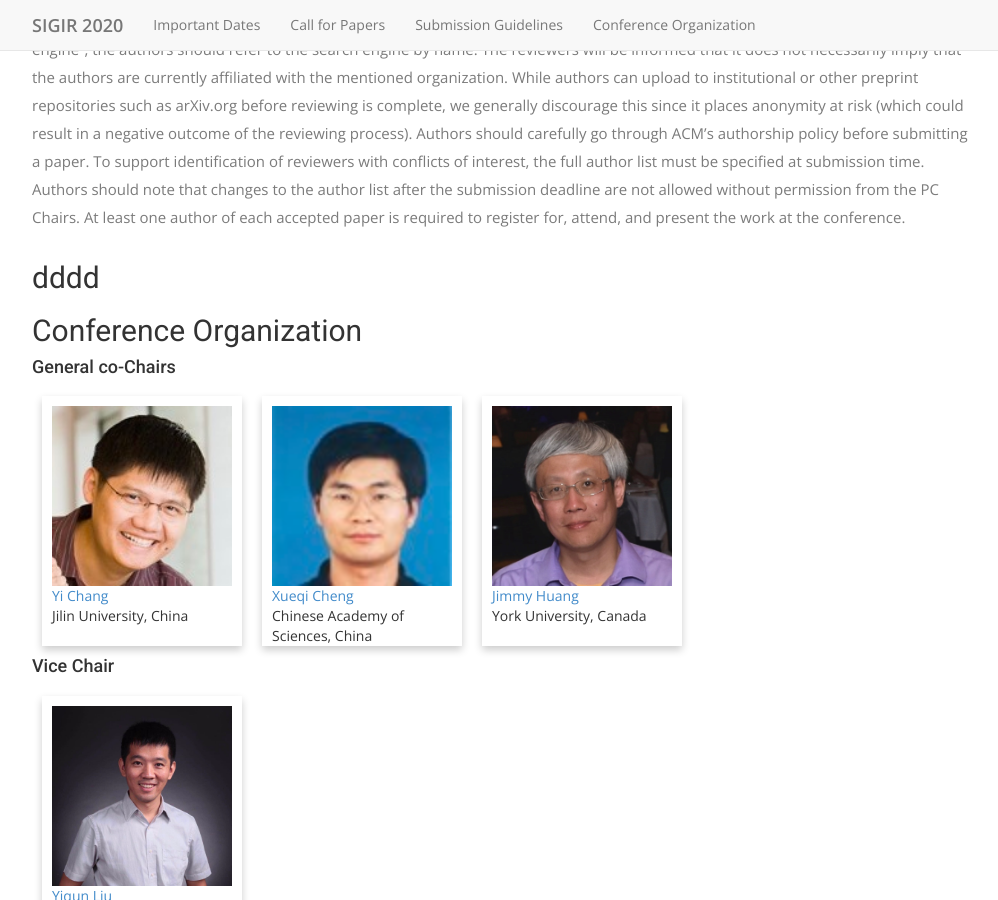
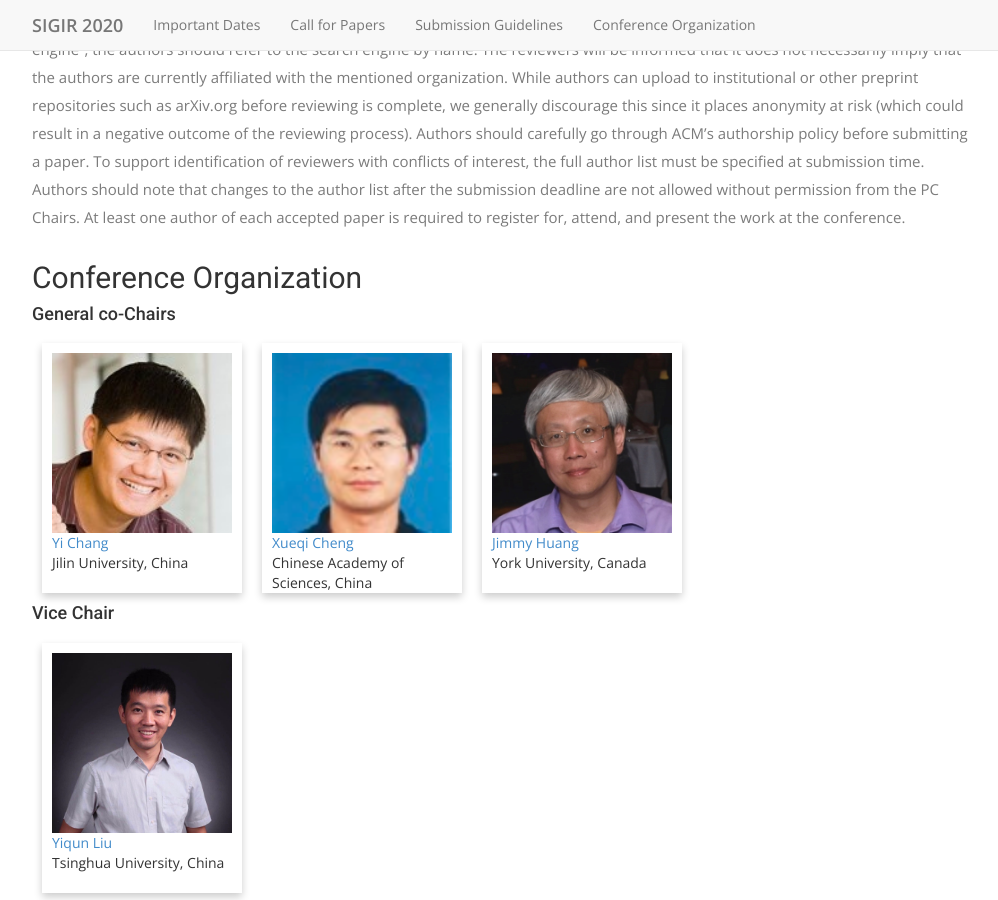
Before and after one commit to LongPhilXia/testLandingPage, a Jekyll site: the page built from index.html, in a window 1280 px wide and 900 px high, scrolled down 3424 px. Shown: the whole window, without its empty margins (38-1036 px from the left). Built offline with Jekyll 4.4.1, drawn with Linux system fonts in a browser that asks for light colours; nearby versions of some CDN libraries; some web fonts are replaced.

Commit message:
Update index.html

```diff
--- a/index.html
+++ b/index.html
@@ -221,7 +221,7 @@
 
 
             <div class="col-sm-12 col-md-9">
-              <div id="organization"><h2> dddd</h2></div>
+              <div id="organization"><h2>    </h2></div>
               <div id="organizers">
     <h2>Conference Organization</h2>
         <h4>General co-Chairs</h4>
```
